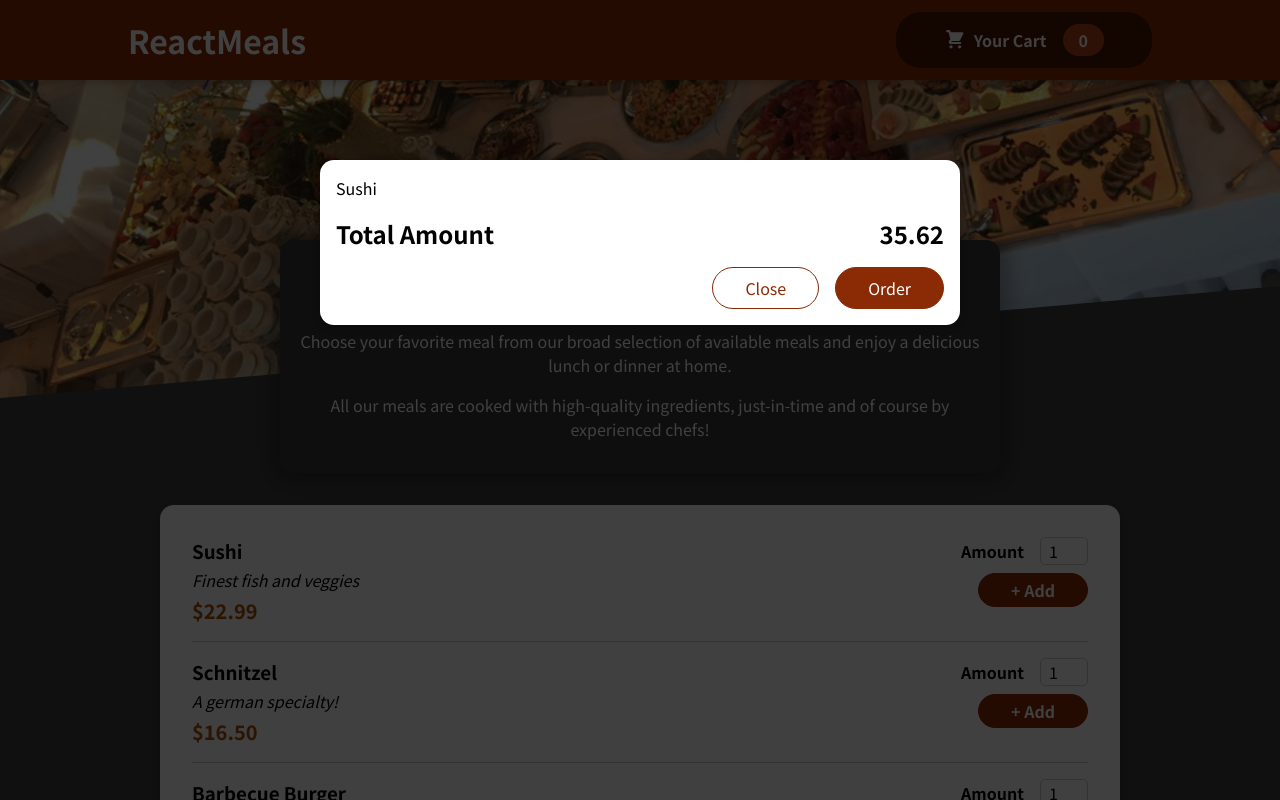
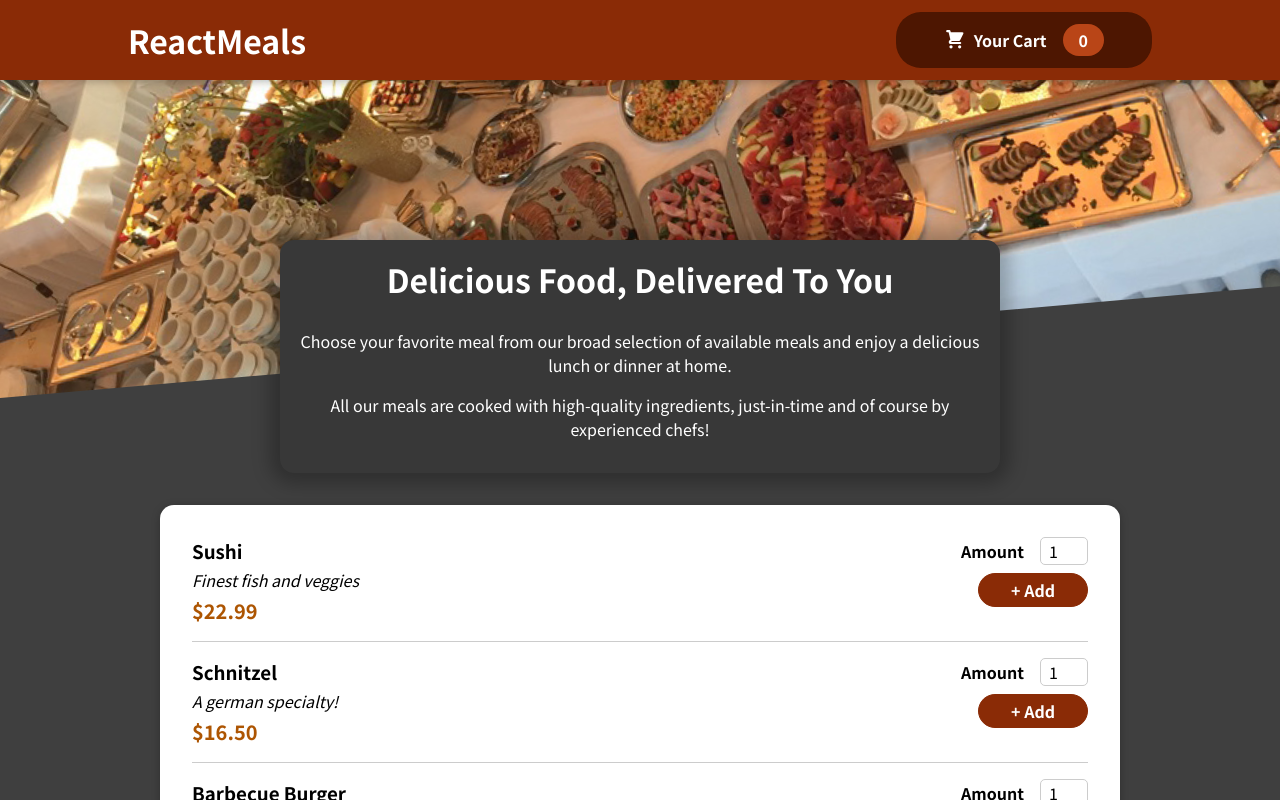
Before and after one commit to basantimages/Food-order-app, a React (Create React App) app: page / in a window 1280 px wide. Shown: the top 800 px of the page. Built offline with nearby package versions, Linux system fonts and the light colour scheme.

Commit message:
Modal state added

```diff
--- a/src/App.js
+++ b/src/App.js
@@ -1,14 +1,24 @@
-import { Fragment } from 'react';
+import { Fragment, useState } from 'react';
 
 import Header from './components/Layout/Header';
 import Meals from './components/Meals/Meals';
 import Cart from './components/Cart/Cart';
 
 function App() {
+  const [cartIsShown, setCartIsShown] = useState(false);
+
+  const showCartHandler = () => {
+    setCartIsShown(true);
+  };
+
+  const hideCartHandler = () => {
+    setCartIsShown(false);
+  };
+
   return (
     <Fragment>
-      <Cart />
-      <Header />
+      {cartIsShown && <Cart onClose={hideCartHandler} />}
+      <Header onShowCart={showCartHandler} />
       <main>
         <Meals />
       </main>
--- a/src/components/Cart/Cart.js
+++ b/src/components/Cart/Cart.js
@@ -11,14 +11,16 @@ const Cart = (props) => {
   );
 
   return (
-    <Modal>
+    <Modal onClose={props.onClose}>
       {cartItems}
       <div className={classes.total}>
         <span>Total Amount</span>
         <span>35.62</span>
       </div>
       <div className={classes.actions}>
-        <button className={classes['button--alt']}>Close</button>
+        <button className={classes['button--alt']} onClick={props.onClose}>
+          Close
+        </button>
         <button className={classes.button}>Order</button>
       </div>
     </Modal>
--- a/src/components/Layout/Header.js
+++ b/src/components/Layout/Header.js
@@ -9,7 +9,7 @@ const Header = (props) => {
     <Fragment>
       <header className={classes.header}>
         <h1>ReactMeals</h1>
-        <HeaderCartButton />
+        <HeaderCartButton onClick={props.onShowCart} />
       </header>
       <div className={classes['main-image']}>
         <img src={mealsImage} alt='A table full of delicious food!' />
--- a/src/components/Layout/HeaderCartButton.js
+++ b/src/components/Layout/HeaderCartButton.js
@@ -3,7 +3,7 @@ import classes from './HeaderCartButton.module.css';
 
 const HeaderCartButton = (props) => {
   return (
-    <button className={classes.button}>
+    <button className={classes.button} onClick={props.onClick}>
       <span className={classes.icon}>
         <CartIcon />
       </span>
--- a/src/components/UI/Modal.js
+++ b/src/components/UI/Modal.js
@@ -4,7 +4,7 @@ import ReactDOM from 'react-dom';
 import classes from './Modal.module.css';
 
 const Backdrop = (props) => {
-  return <div className={classes.backdrop} />;
+  return <div className={classes.backdrop} onClick={props.onClose}/>;
 };
 
 const ModalOverlay = (props) => {
@@ -20,7 +20,7 @@ const portalElement = document.getElementById('overlays');
 const Modal = (props) => {
   return (
     <Fragment>
-      {ReactDOM.createPortal(<Backdrop />, portalElement)}
+      {ReactDOM.createPortal(<Backdrop onClose={props.onClose} />, portalElement)}
       {ReactDOM.createPortal(
         <ModalOverlay>{props.children}</ModalOverlay>,
         portalElement
```
